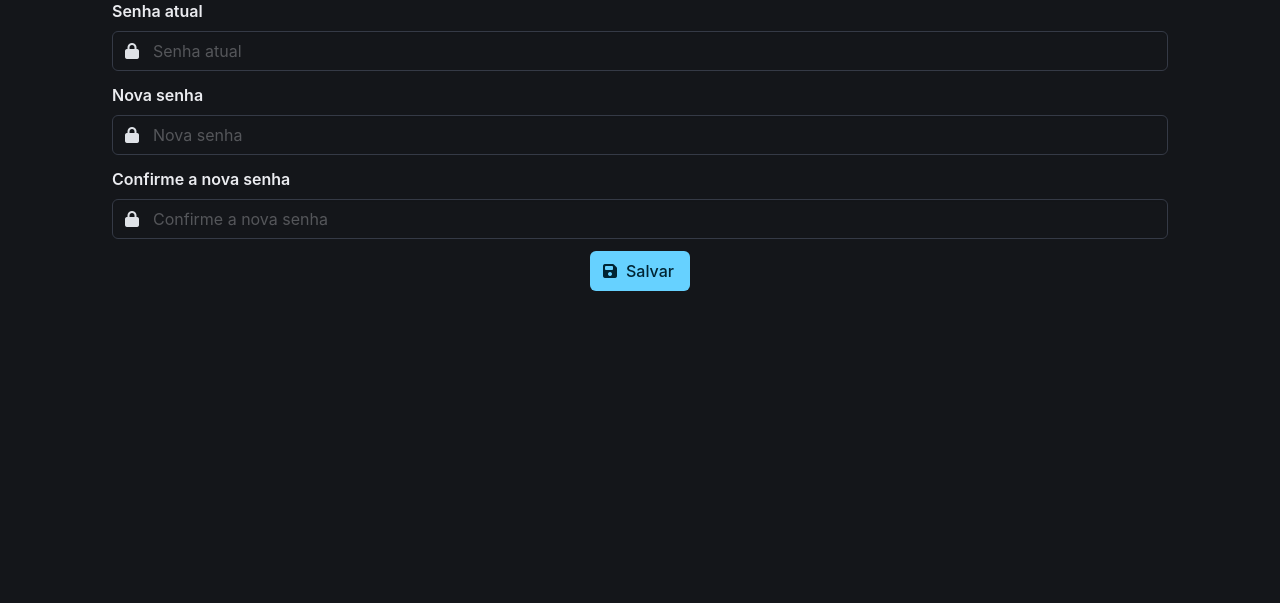
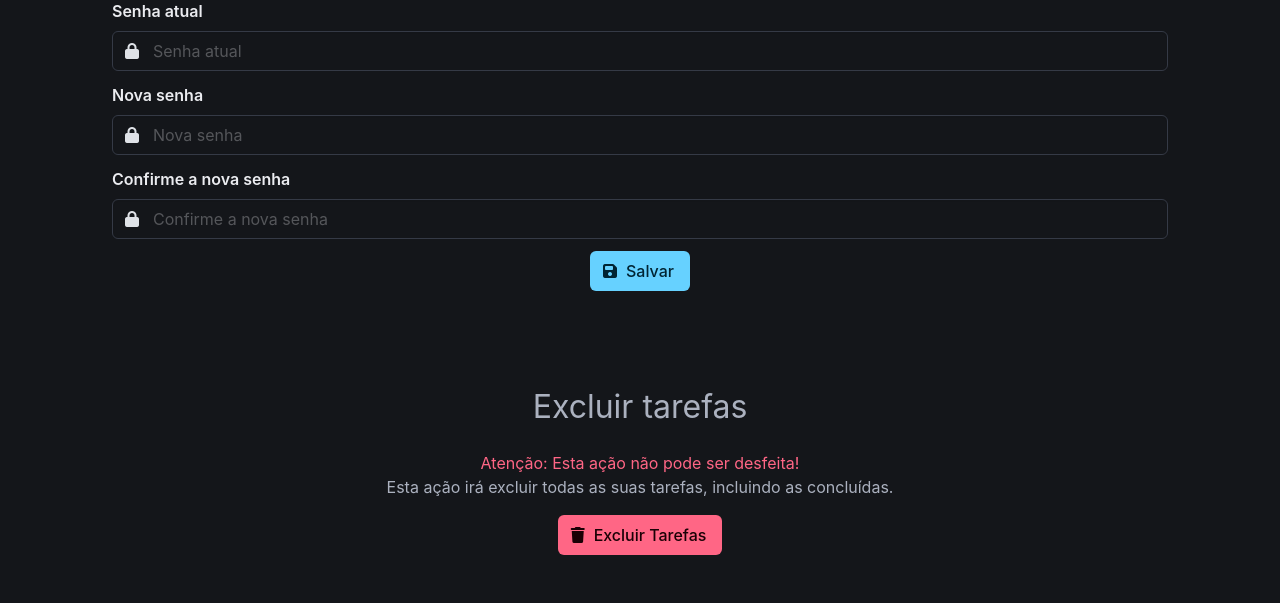
Before and after one commit to Alexandre-Michael/Lista-de-tarefas, a Django app: page /configuracoes/ in a window 1280 px wide. Shown: the part 1397-2000 px from the top of the page. Before the commit the page ends 1688 px from the top, so only its background shows below. Run offline with Django 5.2, Linux system fonts and the light colour scheme; the visitor is signed in with stand-in values (Sample User, id 1).

Commit message:
✨ Delete all tasks added

```diff
--- a/app/templates/configuracoes.html
+++ b/app/templates/configuracoes.html
@@ -70,7 +70,7 @@
         </section>
         <section class="section">
             <h2 class="subtitle is-3 has-text-centered">Alterar Nome de Usuário</h2>
-            <form method="post" action="{% url 'trocar-usuario' %}"  onsubmit="return ChangeUsername(event);">
+            <form method="post" action="{% url 'trocar-usuario' %}">
                 {% csrf_token %}
                 <div class="field">
                     <label class="label">Usuário</label>
@@ -95,7 +95,7 @@
         </section>
         <section class="section">
             <h2 class="subtitle is-3 has-text-centered">Alterar Email</h2>
-            <form method="post" action="{% url 'reset-email' %}" onsubmit="return ChangeEmail(event);">
+            <form method="post" action="{% url 'reset-email' %}">
                 {% csrf_token %}
                 <div class="field">
                     <label class="label">E-mail</label>
@@ -120,7 +120,7 @@
         </section>
         <section class="section">
             <h2 class="subtitle is-3 has-text-centered">Alterar senha</h2>
-            <form method="post" action="{% url 'reset-password' %}" onsubmit="return ChangePassword(event);">
+            <form method="post" action="{% url 'reset-password' %}">
                 {% csrf_token %}
                 <div class="field">
                     <label class="label">Senha atual</label>
@@ -161,5 +161,25 @@
                 </div>
             </form>
         </section>
+        <section class="section">
+            <h2 class="subtitle is-3 has-text-centered">Excluir tarefas</h2>
+            <form method="post" action="{% url 'deletar-tarefas' %}">
+                {% csrf_token %}
+                <div class="field is-flex is-flex-direction-column is-align-items-center" style="margin-bottom: 1em;">
+                    <p class="has-text-danger">Atenção: Esta ação não pode ser desfeita!</p>
+                    <p>Esta ação irá excluir todas as suas tarefas, incluindo as concluídas.</p>
+                </div>
+                <div class="field has-text-centered">
+                    <div class="control">
+                        <button type="submit" class="button is-danger" data-confirm="Tem certeza que deseja excluir todas as tarefas?">
+                            <span class="icon">
+                                <i class="fas fa-trash"></i>
+                            </span>
+                            <span>Excluir Tarefas</span>
+                        </button>
+                    </div>
+                </div>
+            </form>
+        </section>
     </section>
 {% endblock %}
--- a/app/urls.py
+++ b/app/urls.py
@@ -22,4 +22,5 @@ urlpatterns = [
     path('reset-password/', views.reset_password, name='reset-password'),
     path('reset-email/', views.reset_email, name='reset-email'),
     path('trocar-usuario/', views.trocar_usuario, name='trocar-usuario'),
+    path('deletar-tarefas/', views.deletar_tarefas, name='deletar-tarefas'),
 ]
--- a/app/views.py
+++ b/app/views.py
@@ -371,6 +371,18 @@ def reset_password(request):
         messages.success(request, "Senha redefinida com sucesso")
     return redirect('configuracoes')
 
+@login_required(login_url='login')
+def deletar_tarefas(request):
+    if request.method == 'POST':
+        user = request.user
+        if user.is_authenticated:
+            # Deleta todas as tarefas do usuário
+            Lista_tarefas.objects.filter(user=user).delete()
+            messages.success(request, "Todas as tarefas foram deletadas com sucesso")
+        else:
+            messages.error(request, "Você precisa estar logado para deletar suas tarefas")
+    return redirect('tarefas')
+
 def error_404(request):
     return render(request, '404.html', status=404)
 
```
